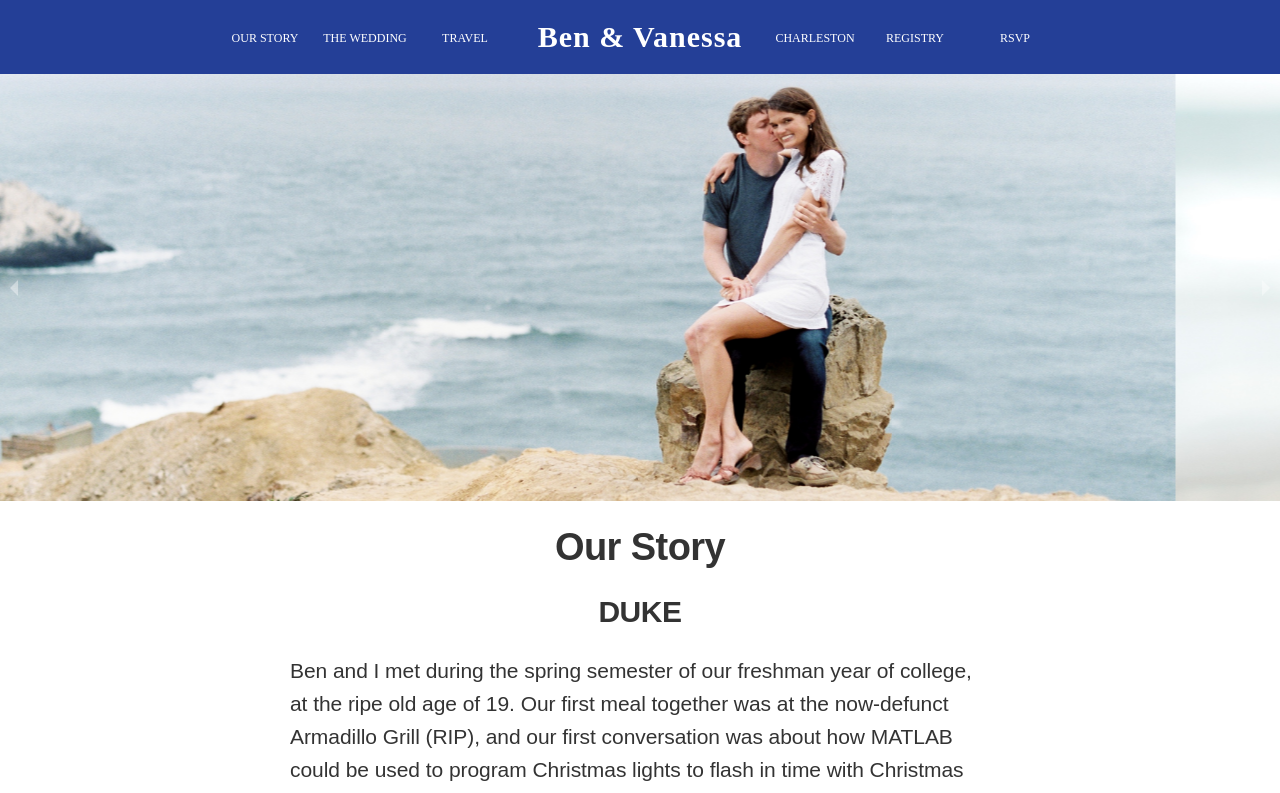
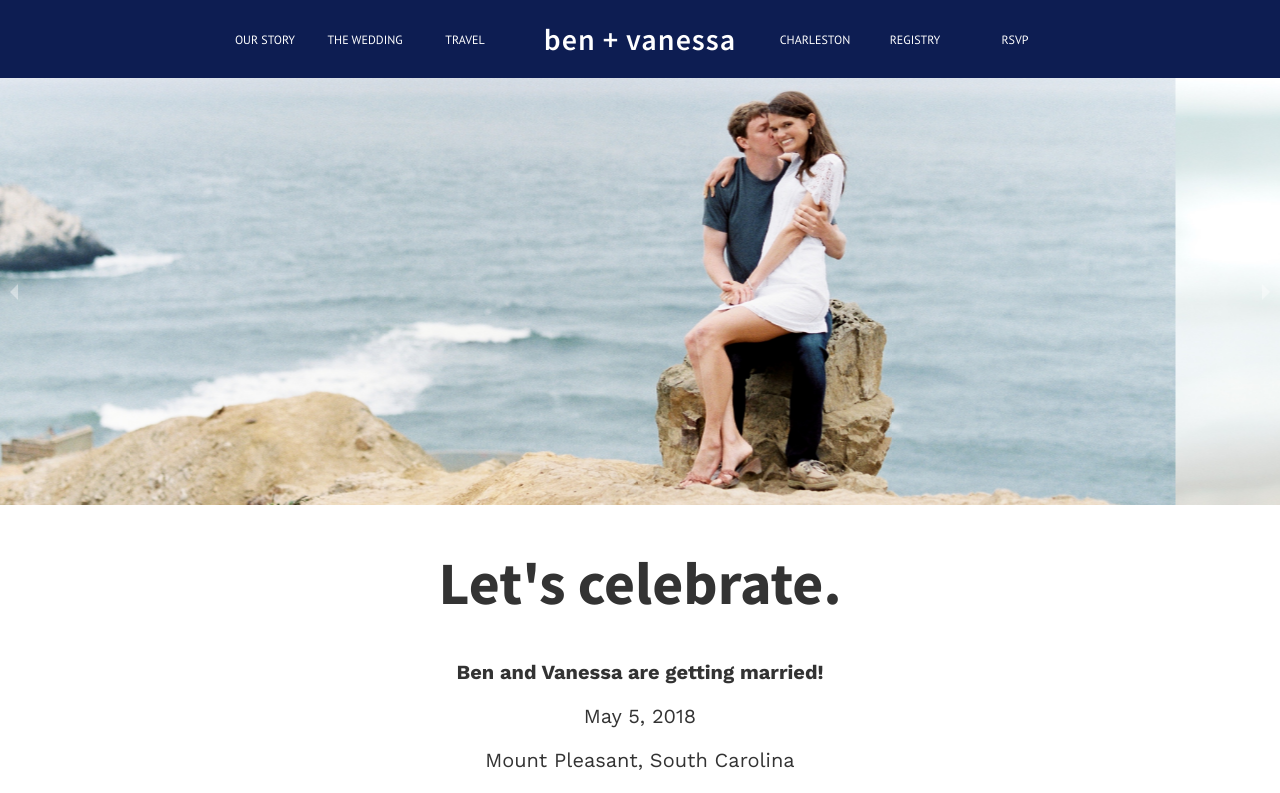
Before and after one commit to benhamner/wedding, a React (Create React App) app in the folder app/: page / in a window 1280 px wide. Shown: the top 793 px of the page. Built offline with nearby package versions, Linux system fonts and the light colour scheme.

Commit message:
updated fonts

```diff
--- a/app/public/index.html
+++ b/app/public/index.html
@@ -10,6 +10,9 @@
     -->
     <link rel="manifest" href="%PUBLIC_URL%/manifest.json">
     <link rel="shortcut icon" href="%PUBLIC_URL%/favicon.ico">
+    <link href="https://fonts.googleapis.com/css?family=Source+Sans+Pro:400,600,700" rel="stylesheet">
+    <link href="https://fonts.googleapis.com/css?family=PT+Sans:400,600,700" rel="stylesheet">
+    <link href="https://fonts.googleapis.com/css?family=Work+Sans:400,600,700" rel="stylesheet">
 
     <!--
       USED https://www.1and1.com/favicon-generator
--- a/app/src/App.css
+++ b/app/src/App.css
@@ -5,18 +5,13 @@
   vertical-align: middle;
   display: inline-block;
   width: 250px;
-  font-size: 30px;
-  font-weight: 600;
-  font-family: "freight-sans-pro";
-  letter-spacing: 0.0333333em;
-  color: #fff;
 }
 
 .menu-title a {
   text-decoration: none;
   font-size: 30px;
   font-weight: 600;
-  font-family: "freight-sans-pro";
+  font-family: 'Source Sans Pro', sans-serif;
   letter-spacing: 0.0333333em;
   color: #fff;
 }
@@ -39,7 +34,7 @@
   font-size: 12px;
   font-weight: 500;
   text-align: center;
-  font-family: "freight-sans-pro";
+  font-family: 'PT Sans', sans-serif;
   text-transform: uppercase;
 }
 
@@ -56,7 +51,32 @@
 .menu-container {
   margin: 0;
   width: 100%;
-  background: rgb(36, 63, 151);
+  background: #0d1d52;
+}
+
+.home {
+  width: 700px;
+  margin: 0 auto;
+  text-align: center;
+  color: rgba(0,0,0,.8);
+}
+
+.home h1 {
+  font-family: 'Source Sans Pro', sans-serif;
+  font-size: 60px;
+  font-weight: 700;
+}
+
+.home h2 {
+  font-family: 'Work Sans', sans-serif;
+  font-size: 20px;
+  font-weight: 700;
+}
+
+.home h3 {
+  font-family: 'Work Sans', sans-serif;
+  font-size: 20px;
+  font-weight: 400;
 }
 
 .content {
--- a/app/src/App.tsx
+++ b/app/src/App.tsx
@@ -24,6 +24,7 @@ class App extends React.Component {
                 <div><img src="assets/bh7.jpg" /></div>
               </Carousel>
               <Route exact path="/" component={Home}/>
+              <Route exact path="/our-story" component={OurStory}/>
               <Route path="/the-wedding" component={TheWedding}/>
               <Route path="/travel" component={Travel}/>
               <Route path="/charleston" component={Charleston}/>
@@ -39,10 +40,10 @@ class App extends React.Component {
 const Menu = () => (
   <div className="menu-container">
   <div className="menu">
-    <div className="menu-link"><Link to="/">Our Story</Link></div>
+    <div className="menu-link"><Link to="/our-story">Our Story</Link></div>
     <div className="menu-link"><Link to="/the-wedding">The Wedding</Link></div>
     <div className="menu-link"><Link to="/travel">Travel</Link></div>
-    <div className="menu-title"><Link to="/">Ben & Vanessa</Link></div>
+    <div className="menu-title"><Link to="/">ben + vanessa</Link></div>
     <div className="menu-link"><Link to="/charleston">Charleston</Link></div>
     <div className="menu-link"><Link to="/registry">Registry</Link></div>
     <div className="menu-link"><Link to="/rsvp">RSVP</Link></div>
@@ -50,17 +51,26 @@ const Menu = () => (
 </div>
 )
 
-class Home extends React.Component {
+const Home = () => (
+  <div className="home">
+  <h1>Let's celebrate.</h1>
+  <h2>Ben and Vanessa are getting married!</h2>
+  <h3>May 5, 2018</h3>
+  <h3>Mount Pleasant, South Carolina</h3>
+  </div>
+)
+
+class OurStory extends React.Component {
   render() {
     return (
       <div className="carousel-container">
-        <OurStory />
+        <Story />
       </div>
     );
   }
 }
 
-const OurStory = () => (
+const Story = () => (
   <div className="content">
     <h1>Our Story</h1>
     <h2>DUKE</h2>
```
